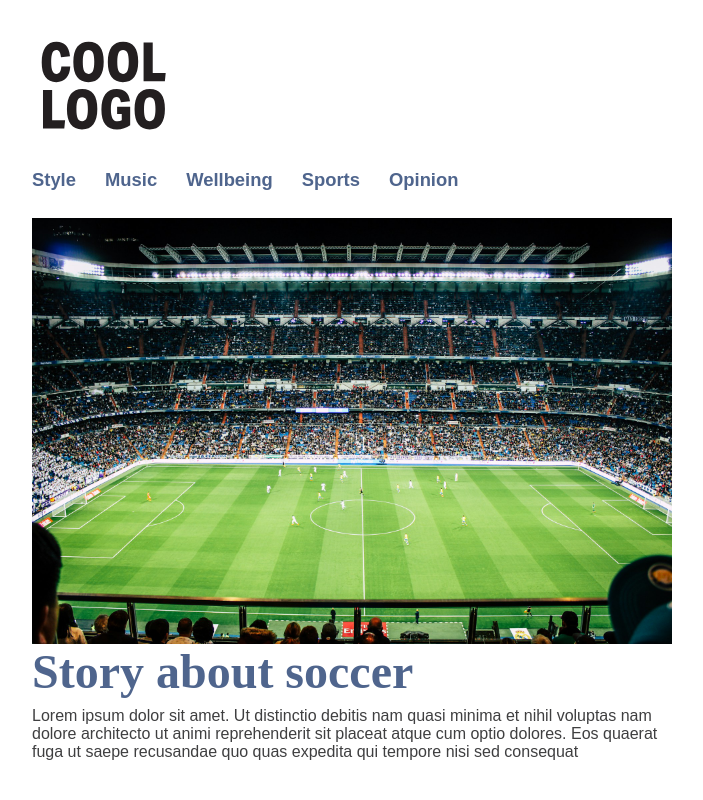
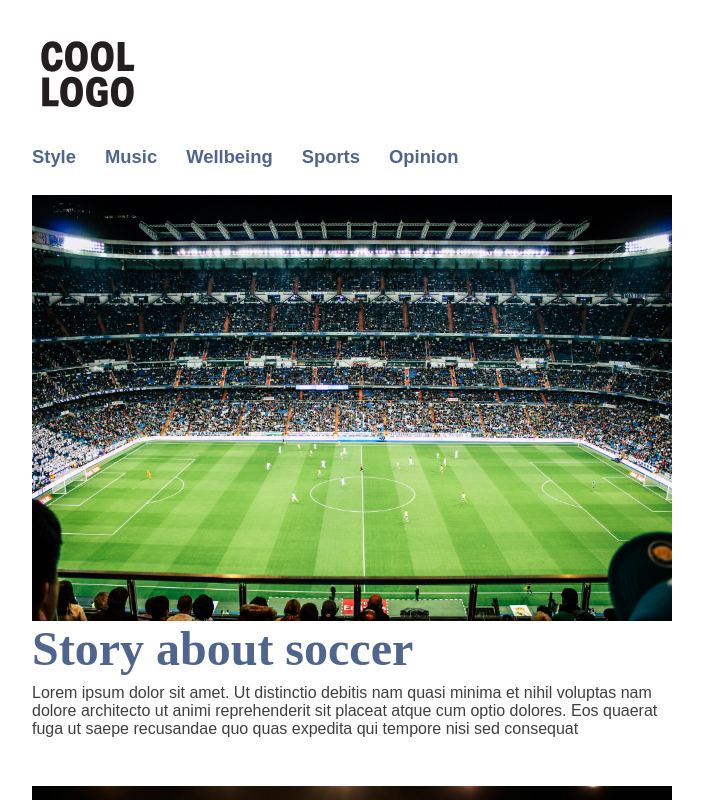
Before and after one commit to GRCISIS/GRCISIS.github.io, a plain HTML site: page grc339/digital-magazine/index.html in a window 1280 px wide. Shown: the top 800 px of the page, without its empty margins (288-991 px from the left). Drawn offline with Linux system fonts and the light colour scheme.

Commit message:
Update style.css

```diff
--- a/grc339/digital-magazine/style.css
+++ b/grc339/digital-magazine/style.css
@@ -13,7 +13,7 @@ img {
     margin-top: 1.5em;
 }
 h1 {
-    width: 8em;
+    width: 6em;
     margin: 1em 0.5em;
 }
 a {
```
